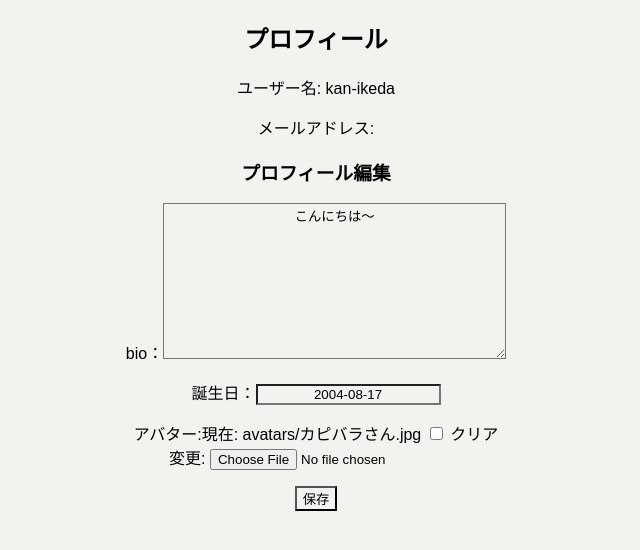
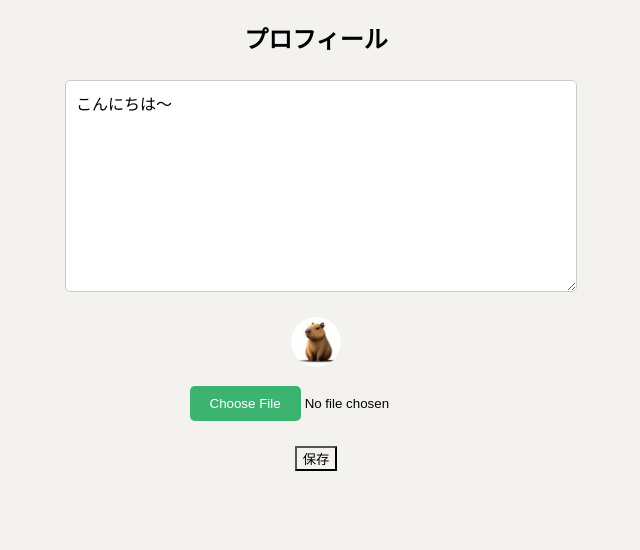
Before and after one commit to kan-ikeda/Log_Django, a Django app: page /accounts/profile/ in a window 1280 px wide. Shown: the part 132-682 px from the top of the page, without its empty margins (324-964 px from the left). Run offline with Django 5.2, Linux system fonts and the light colour scheme; a user stored in the database is signed in; data comes from the database, SQL or seed files in the repository; both versions use the stored data as it was after the commit.

Commit message:
プロフィール画像のプレビュー表示の実装

```diff
--- a/accounts/forms.py
+++ b/accounts/forms.py
@@ -51,7 +51,11 @@ class SignUpForm(UserCreationForm):
 class ProfileForm(forms.ModelForm):
     class Meta:
         model = Profile
-        fields = ('bio', 'birth_date', 'avatar')
+        fields = ('bio', 'avatar')
+        widgets = {
+            'bio': forms.Textarea(attrs={'class': 'form-input'}),
+            'avatar': forms.FileInput(attrs={'class': 'image_input'}),
+        }
 
 
 class CustomAuthenticationForm(AuthenticationForm):
--- /dev/null
+++ b/static/css/profile.css
@@ -0,0 +1,32 @@
+.form-input{
+    width: 100%;
+    padding: 10px;
+    border: 1px solid #ccc;
+    border-radius: 5px;
+    font-size: 16px;
+    background-color: #fff;
+    box-sizing: border-box;
+    margin: 5px;
+    text-align: left;
+}
+
+.profile {
+    width: 40%;
+    margin: 0 auto;
+}
+
+.image_input {
+    margin-top: 10px;
+    margin-bottom: 20px;
+    padding: 5px;
+    border-radius: 3px;
+}
+
+.image_input::-webkit-file-upload-button {
+    background-color: #3cb371;
+    color: white;
+    padding: 10px 20px;
+    border: none;
+    border-radius: 5px;
+    cursor: pointer;
+}
--- a/templates/accounts/profile.html
+++ b/templates/accounts/profile.html
@@ -1,18 +1,67 @@
 {% extends 'base.html' %}
+{% load static %}
+
+{% block extra_css %}
+<link rel="stylesheet" type="text/css" href="{% static 'css/profile.css' %}">
+{% endblock %}
 
 {% block title %}プロフィール{% endblock %}
 
 {% block content %}
-<h2>プロフィール</h2>
-<p>ユーザー名: {{ user.username }}</p>
-<p>メールアドレス: {{ user.email }}</p>
 
-<h3>プロフィール編集</h3>
-<form method="post" enctype="multipart/form-data">
+<div class="profile">
+    <h2>プロフィール</h2>
+    <form method="post" enctype="multipart/form-data">
     {% csrf_token %}
-    <p>bio：{{ profile_form.bio }}</p>
-    <p>誕生日：{{ profile_form.birth_date }}</p>
-    <p>アバター:{{ profile_form.avatar }}</p>
+    <p>{{ profile_form.bio }}</p>
+    <div class="form-group">
+        <div class="user_icon">
+            <!-- プレビュー用の画像 -->
+            {% if user.is_authenticated and user.profile.avatar %}
+                <img src="{{ user.profile.avatar.url }}" id="imagePreview" alt="アイコン">
+            {% else %}
+                <img src="{% static 'images/user_ikon.jpg' %}" id="imagePreview" alt="デフォルトアイコン">
+            {% endif %}
+        </div>
+
+        <!-- ファイル入力部分 -->
+        {{ profile_form.avatar }}
+        <input type="file" id="imageInput" style="display: none;">
+    </div>
     <button type="submit">保存</button>
 </form>
+</div>
+
+
+
+
+<script>
+    document.addEventListener('DOMContentLoaded', function () {
+        // Djangoフォームフィールドのファイル選択を取得
+        const imageInput = document.querySelector('input[name="avatar"]');  // Djangoフォームで作成されたファイル選択を取得
+        const imagePreview = document.getElementById('imagePreview');  // プレビュー画像
+        const defaultImageSrc = "{% static 'images/user_ikon.jpg' %}";  // デフォルト画像
+
+        // ファイル選択時に画像プレビュー更新
+        imageInput.addEventListener('change', function () {
+            const file = this.files[0];
+
+            if (file) {
+                const reader = new FileReader();
+
+                reader.addEventListener('load', function () {
+                    imagePreview.src = reader.result;  // 選択された画像をプレビューに表示
+                    imagePreview.style.display = 'block';
+                });
+
+                reader.readAsDataURL(file);
+            } else {
+                // ファイルが選択されていない場合、デフォルト画像を表示
+                imagePreview.src = defaultImageSrc;
+            }
+        });
+    });
+</script>
+
+
 {% endblock %}
```
Also changed, not shown: db.sqlite3, media/avatars/カピバラさん_IEU7uiI.jpg (deleted).
